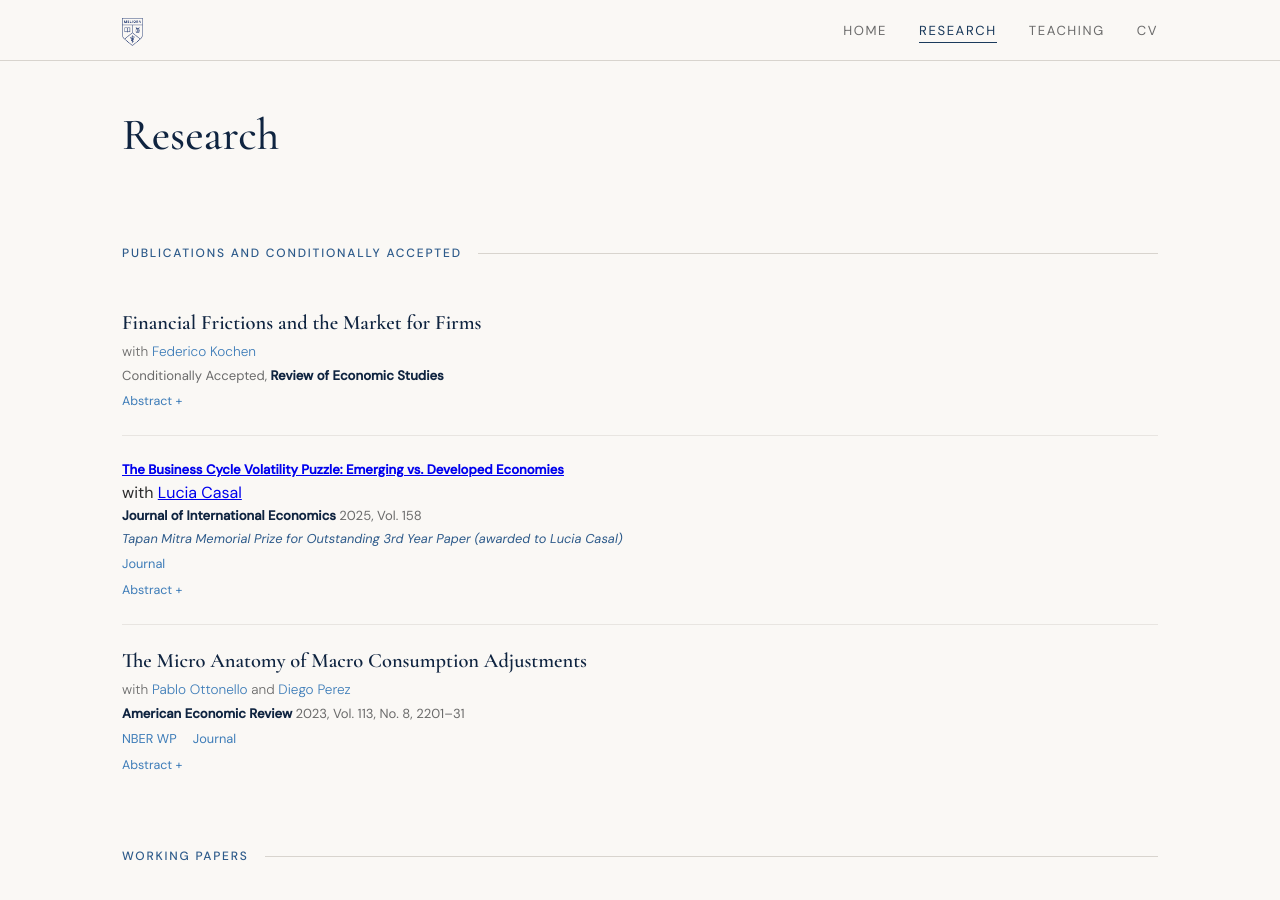
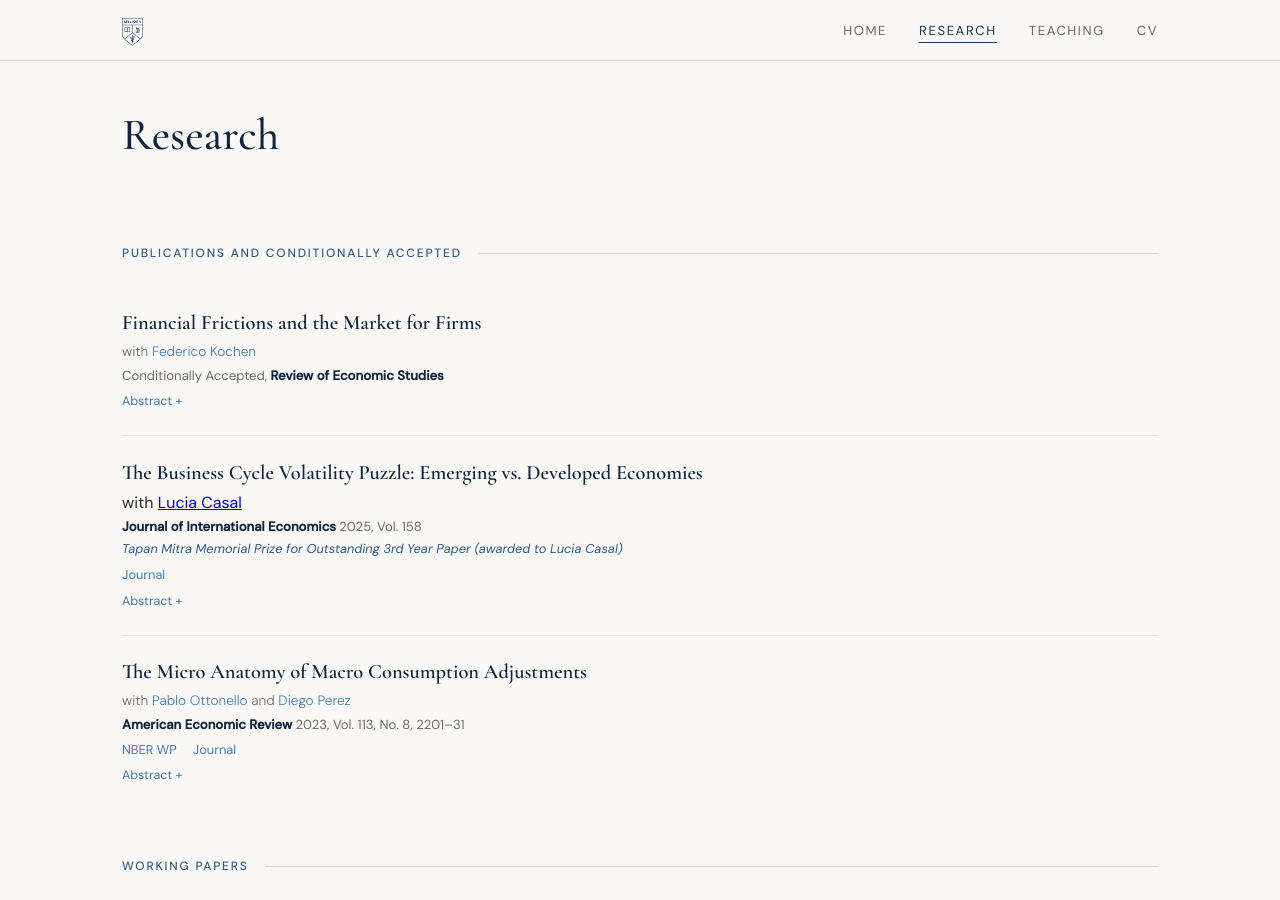
Before and after one commit to rafaguntin/rafaguntin.github.io, a Jekyll site: the page built from research/index.html, in a window 1280 px wide and 900 px high. Built offline with Jekyll 4.4.1, drawn with Linux system fonts in a browser that asks for light colours.

Commit message:
Update index.html

```diff
--- a/research/index.html
+++ b/research/index.html
@@ -211,7 +211,7 @@ gains from this market are potentially larger in less financially developed econ
       </div>
 
       <div class="paper">
-        <h3 class="paper-journal"><a href="/research/LCRG_BCV.pdf">The Business Cycle Volatility Puzzle: Emerging vs. Developed Economies</a></h3>
+        <h3 class="paper-title"><a href="/research/LCRG_BCV.pdf">The Business Cycle Volatility Puzzle: Emerging vs. Developed Economies</a></h3>
         <p class="meta">with <a href="https://www.luciacasal.com">Lucia Casal</a></p>
         <!-- <p class="paper-journal">Journal of International Economics 2025, Vol. 158</p> -->
         <p class="paper-journal">Journal of International Economics <span class="meta">2025, Vol. 158</span></p>
```
